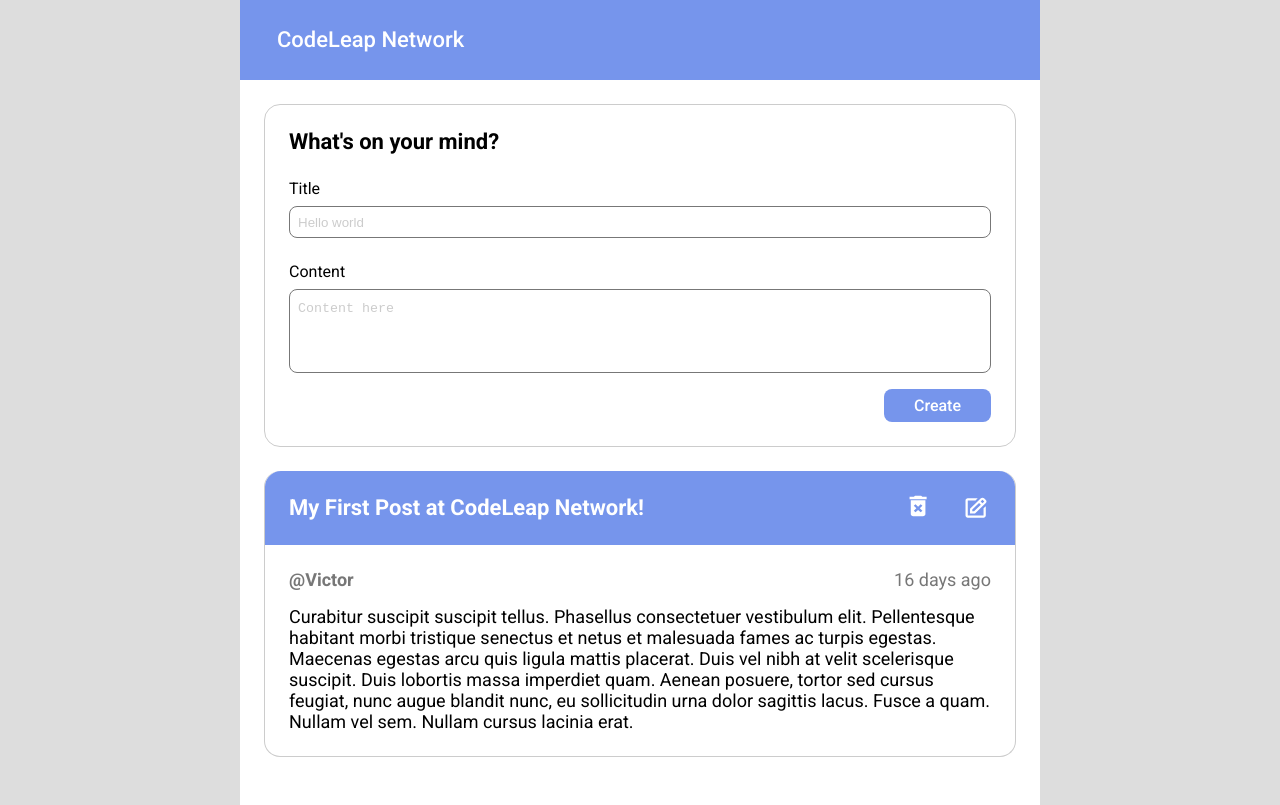
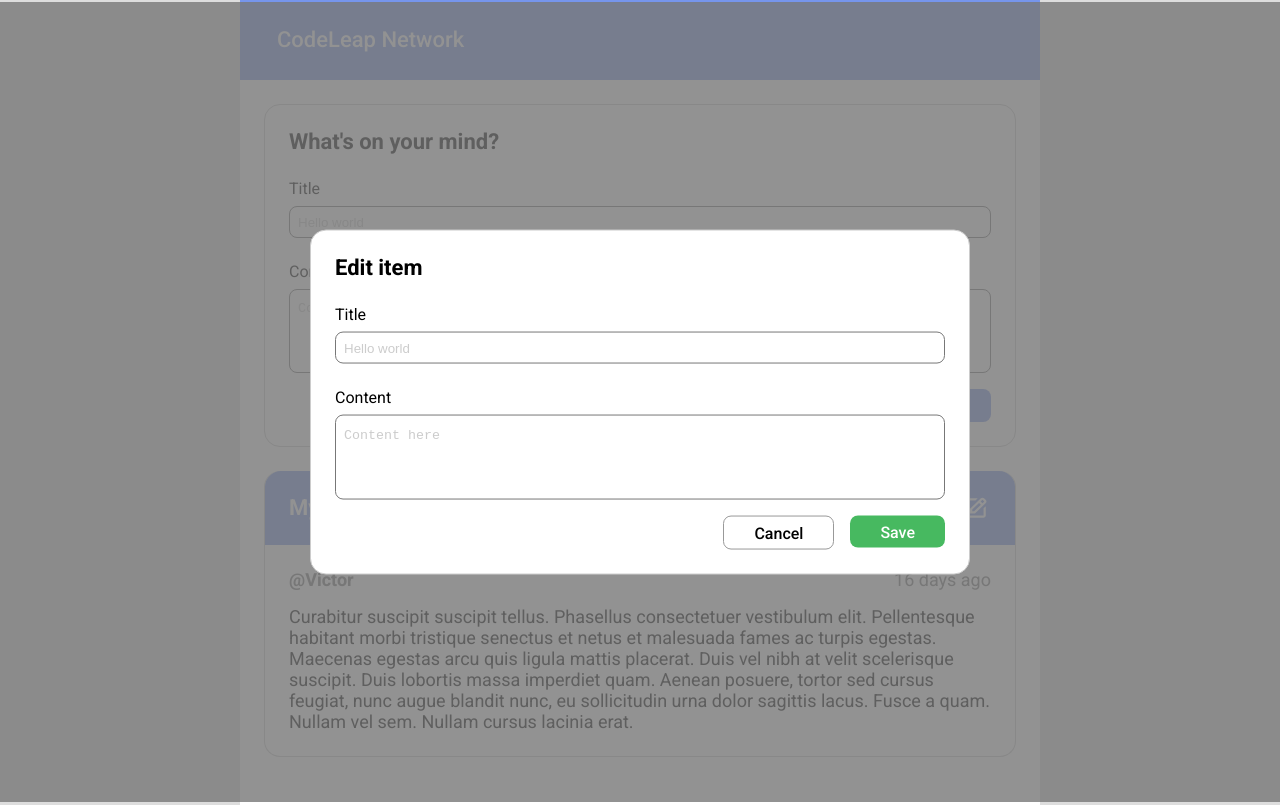
Before and after one commit to mfladeira/code-leap-challenge, a React (Vite) app: page /main-screen in a window 1280 px wide. Built offline with nearby package versions, Linux system fonts and the light colour scheme.

Commit message:
Created Modals

```diff
--- a/src/components/button/Button.scss
+++ b/src/components/button/Button.scss
@@ -18,4 +18,20 @@
     background-color: #7695ec;
     color: #ffffff;
   }
+
+  &.Danger {
+    background: #ff5151;
+    color: #ffffff;
+  }
+
+  &.OutLine {
+    background: #ffffff;
+    color: #000000;
+    border: 1px solid #999999;
+  }
+
+  &.Success {
+    background: #47b960;
+    color: #ffffff;
+  }
 }
--- a/src/components/button/Button.tsx
+++ b/src/components/button/Button.tsx
@@ -2,7 +2,7 @@
 
 interface IButton {
   text: string;
-  theme: "Filled" | "OutLine";
+  theme: "Filled" | "OutLine" | "Danger" | "Success";
   disabled: boolean;
 }
 export const Button = (props: IButton) => {
--- a/src/components/card/Card.scss
+++ b/src/components/card/Card.scss
@@ -19,3 +19,18 @@
     margin-top: 16px;
   }
 }
+
+.CardModal {
+  min-height: 100vh;
+  width: 100%;
+  z-index: 1;
+  position: absolute;
+  background: rgba(119, 119, 119, 0.8);
+
+  .Card {
+    position: absolute;
+    left: 50%;
+    top: 50%;
+    transform: translate(-50%, -50%);
+  }
+}
--- a/src/components/card/Card.tsx
+++ b/src/components/card/Card.tsx
@@ -1,22 +1,26 @@
-import { Fragment } from "react";
 import "./Card.scss";
 
 interface ICard {
-  children: React.ReactNode;
+  children?: React.ReactNode;
   width: number;
   title: string;
   buttons: React.ReactNode[];
+  isModal?: boolean;
 }
 
 export const Card = (props: ICard) => {
   return (
-    <div className="Card" style={{ width: props.width }}>
-      <h3 className="title">{props.title}</h3>
-      {props.children}
-      <div className="containerButtons">
-        {
-          props.buttons.map((button, index) => <Fragment key={index}>{button}</Fragment>)
-        }
+    <div className={props.isModal ? 'CardModal' : ''}>
+      <div className="Card" style={{ width: props.width }}>
+        <h3 className="title">{props.title}</h3>
+        {props.children && props.children}
+        <div className="containerButtons">
+          {props.buttons.map((button, index) => (
+            <div key={index} style={{ marginLeft: 16 }}>
+              {button}
+            </div>
+          ))}
+        </div>
       </div>
     </div>
   );
--- a/src/pages/mainScreen/MainScreen.tsx
+++ b/src/pages/mainScreen/MainScreen.tsx
@@ -5,6 +5,7 @@
 import { Post } from "../../components/post/Post";
 import DeleteIcon from "../../assets/DeleteIcon.svg";
 import EditIcon from "../../assets/EditIcon.svg";
+import { Link } from "react-router-dom";
 
 export const MainScreen = () => {
   return (
@@ -57,6 +58,34 @@
           </article> */}
         </main>
       </div>
+
+      {/* <Card
+        isModal
+        width={660}
+        title="Are you sure you want to delete this item?"
+        buttons={[
+          <Link
+            to="/main-screen"
+            children={<Button text="Cancel" theme="OutLine" disabled={false} />}
+          />,
+          <Link
+            to="/main-screen"
+            children={<Button text="Delete" theme="Danger" disabled={false} />}
+          />,
+        ]}
+      /> */}
+      <Card
+        isModal
+        width={660}
+        title="Edit item"
+        buttons={[
+          <Button text="Cancel" theme="OutLine" disabled={false} />,
+          <Button text="Save" theme="Success" disabled={false} />,
+        ]}
+      >
+        <Input placeholder="Hello world" label="Title" />
+        <Input isTextArea placeholder="Content here" label="Content" />
+      </Card>
     </div>
   );
 };
```
